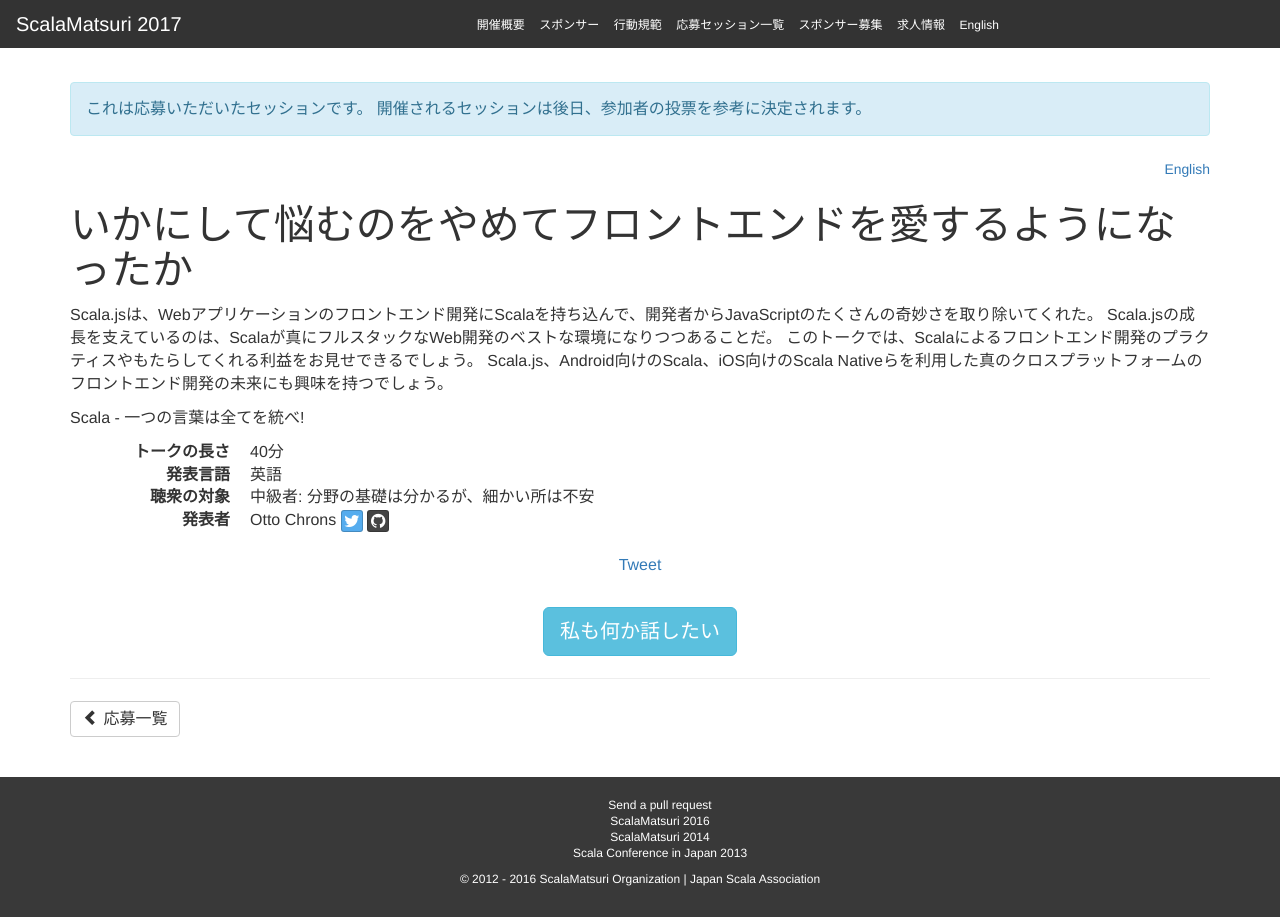
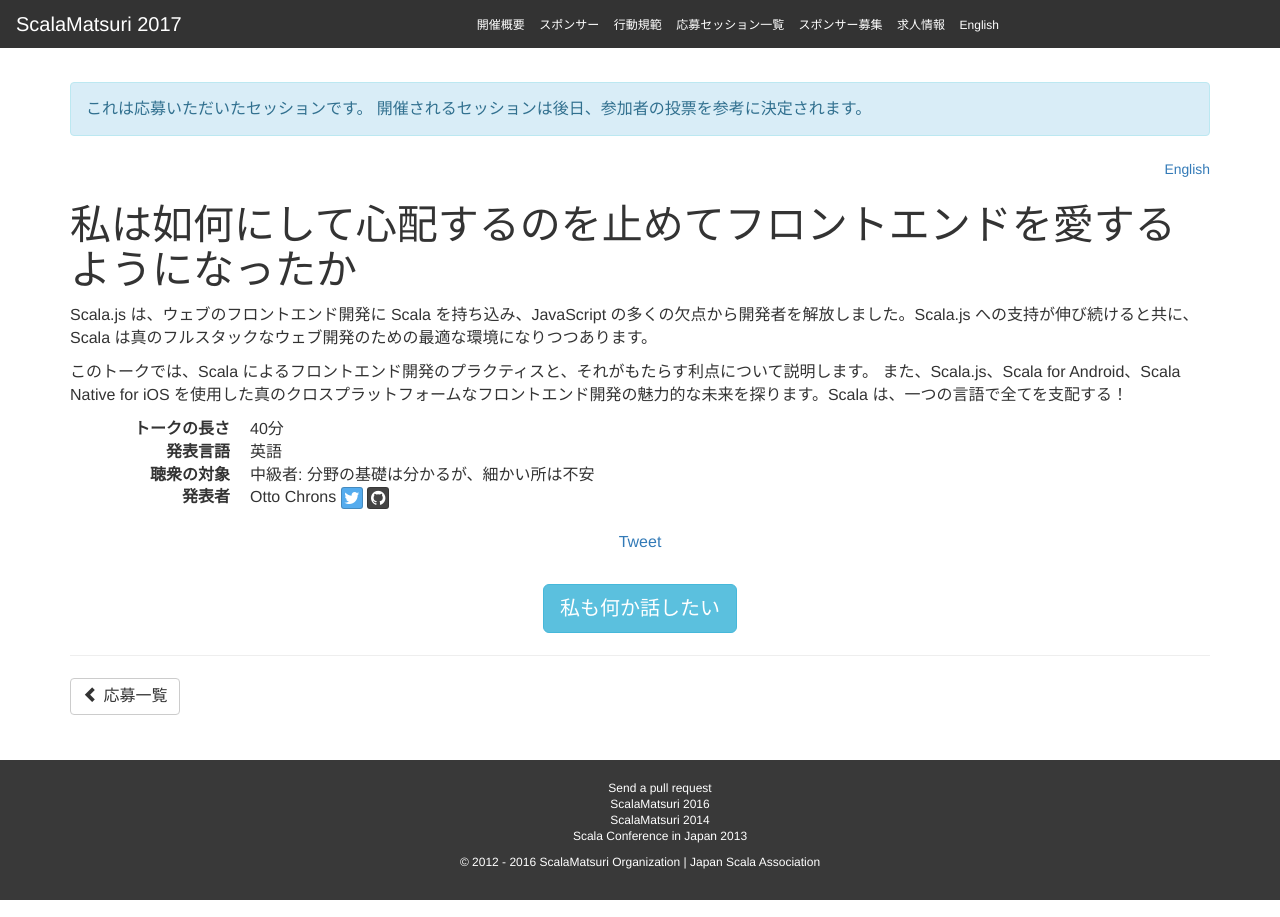
Before and after one commit to scalajp/2017.scalamatsuri.org, a Jekyll site: the page built from _candidates_ja/OttoChrons_1.md, in a window 1280 px wide. Built offline with Jekyll 4.4.1, drawn with Linux system fonts in a browser that asks for light colours; nearby versions of some CDN libraries; comment, search, counter and statistics services are not loaded.

Commit message:
Update OttoChrons_1.md

```diff
--- a/_candidates_ja/OttoChrons_1.md
+++ b/_candidates_ja/OttoChrons_1.md
@@ -1,6 +1,6 @@
 ---
 name: Otto Chrons
-title: "いかにして悩むのをやめてフロントエンドを愛するようになったか"
+title: "私は如何にして心配するのを止めてフロントエンドを愛するようになったか"
 length: 40
 audience: Intermediate
 language: English
@@ -9,9 +9,6 @@
 tags:
   - Others
 ---
-Scala.jsは、Webアプリケーションのフロントエンド開発にScalaを持ち込んで、開発者からJavaScriptのたくさんの奇妙さを取り除いてくれた。
-Scala.jsの成長を支えているのは、Scalaが真にフルスタックなWeb開発のベストな環境になりつつあることだ。
-このトークでは、Scalaによるフロントエンド開発のプラクティスやもたらしてくれる利益をお見せできるでしょう。
-Scala.js、Android向けのScala、iOS向けのScala Nativeらを利用した真のクロスプラットフォームのフロントエンド開発の未来にも興味を持つでしょう。
+Scala.js は、ウェブのフロントエンド開発に Scala を持ち込み、JavaScript の多くの欠点から開発者を解放しました。Scala.js への支持が伸び続けると共に、Scala は真のフルスタックなウェブ開発のための最適な環境になりつつあります。
 
-Scala - 一つの言葉は全てを統べ!
+このトークでは、Scala によるフロントエンド開発のプラクティスと、それがもたらす利点について説明します。 また、Scala.js、Scala for Android、Scala Native for iOS を使用した真のクロスプラットフォームなフロントエンド開発の魅力的な未来を探ります。Scala は、一つの言語で全てを支配する！
```
